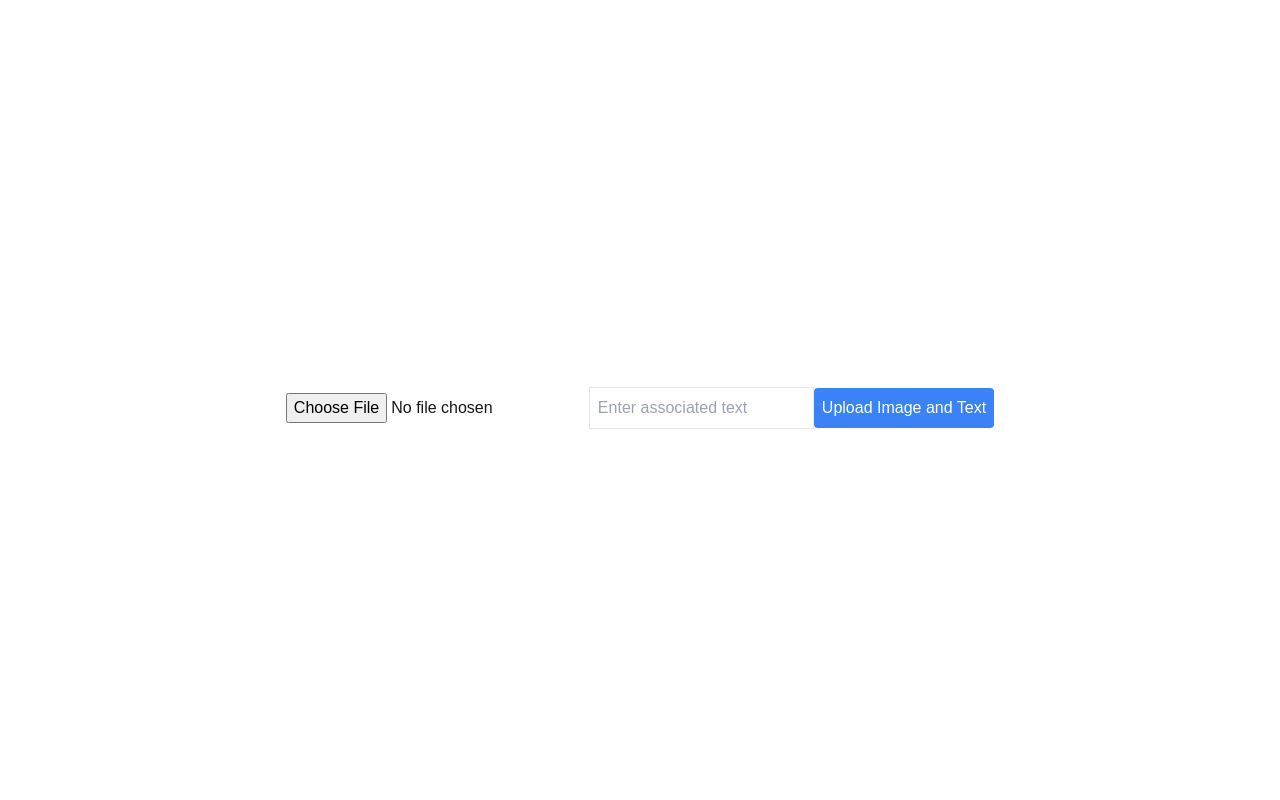
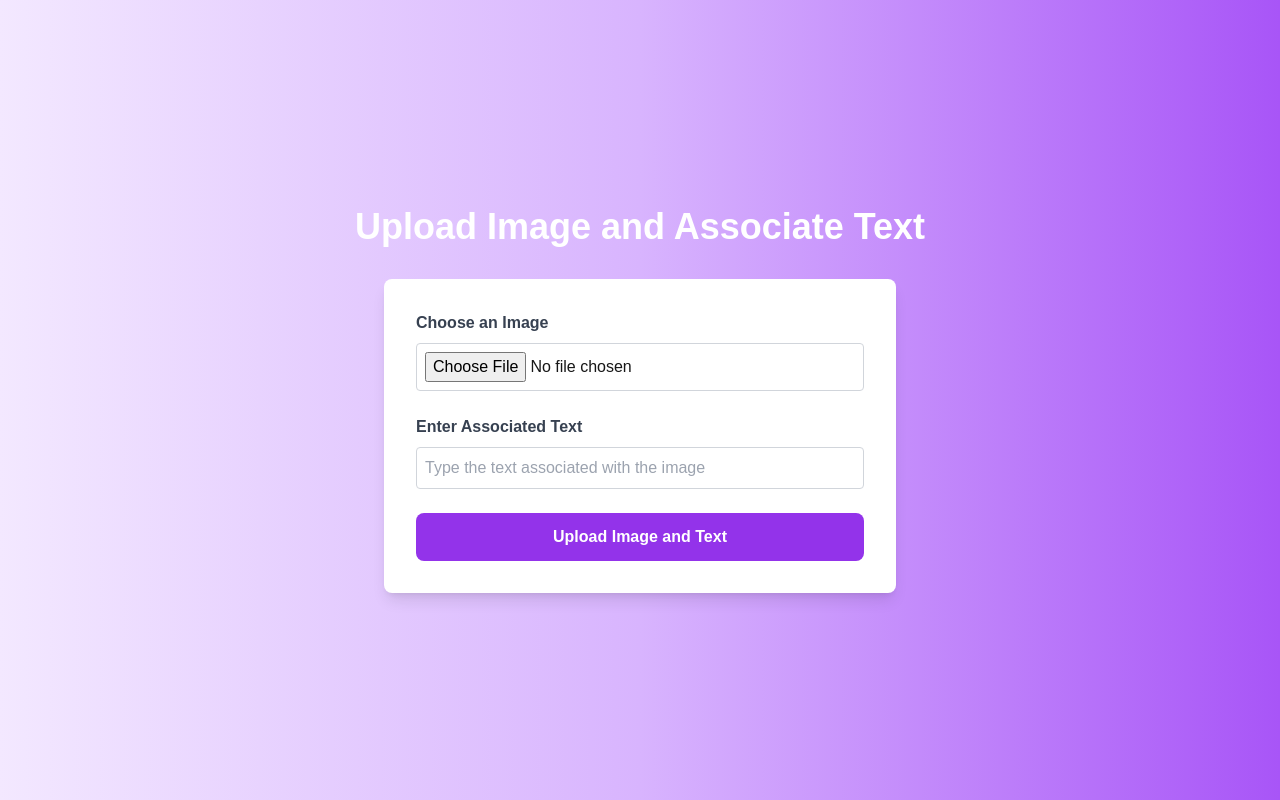
Before and after one commit to sandhyanimbark/mymagician, a Next.js app: page /text-from-image in a window 1280 px wide. Built offline with nearby package versions, Linux system fonts and the light colour scheme; no server answers.

Commit message:
first commit new changes

```diff
--- a/app/text-from-image/page.js
+++ b/app/text-from-image/page.js
@@ -5,15 +5,19 @@ import { supabase } from '../../lib/supabaseClient'
 export default function TextFromImage() {
   const [file, setFile] = useState(null)
   const [text, setText] = useState('')
+  const [loading, setLoading] = useState(false)
 
   const handleSubmit = async (e) => {
     e.preventDefault()
+    setLoading(true)
 
     if (!file || !text) {
       alert('Please select an image and provide text')
+      setLoading(false)
       return
     }
 
+    try {
       // Upload image to Supabase storage
       const { data: storageData, error: storageError } = await supabase.storage
         .from('images')
@@ -21,6 +25,7 @@ export default function TextFromImage() {
 
       if (storageError) {
         console.error('Error uploading image:', storageError)
+        setLoading(false)
         return
       }
 
@@ -36,21 +41,53 @@ export default function TextFromImage() {
       } else {
         alert('Image and text saved successfully!')
       }
+    } catch (error) {
+      console.error('Unexpected error:', error)
+    }
+
+    setLoading(false)
   }
 
   return (
-    <div className="flex flex-col items-center justify-center min-h-screen p-4">
-      <form onSubmit={handleSubmit} className="space-y-4">
-        <input type="file" onChange={(e) => setFile(e.target.files[0])} />
+    <div className="flex flex-col items-center justify-center min-h-screen bg-gradient-to-r from-purple-100 via-purple-300 to-purple-500">
+      <h1 className="text-4xl font-extrabold text-white mb-8">
+        Upload Image and Associate Text
+      </h1>
+      <form
+        onSubmit={handleSubmit}
+        className="bg-white p-8 rounded-lg shadow-lg space-y-6 w-full max-w-lg"
+      >
+        <div className="flex flex-col">
+          <label className="text-gray-700 font-semibold mb-2">
+            Choose an Image
+          </label>
+          <input
+            type="file"
+            onChange={(e) => setFile(e.target.files[0])}
+            className="border border-gray-300 p-2 rounded focus:outline-none focus:ring-2 focus:ring-purple-500"
+          />
+        </div>
+
+        <div className="flex flex-col">
+          <label className="text-gray-700 font-semibold mb-2">
+            Enter Associated Text
+          </label>
           <input
             type="text"
             value={text}
             onChange={(e) => setText(e.target.value)}
-          placeholder="Enter associated text"
-          className="border p-2"
+            placeholder="Type the text associated with the image"
+            className="border border-gray-300 p-2 rounded focus:outline-none focus:ring-2 focus:ring-purple-500"
           />
-        <button type="submit" className="bg-blue-500 text-white p-2 rounded">
-          Upload Image and Text
+        </div>
+
+        <button
+          type="submit"
+          className={`w-full bg-purple-600 text-white py-3 px-4 rounded-lg font-semibold transition duration-300 ease-in-out transform hover:scale-105 hover:bg-purple-700 ${loading ? 'opacity-50' : ''
+            }`}
+          disabled={loading}
+        >
+          {loading ? 'Uploading...' : 'Upload Image and Text'}
         </button>
       </form>
     </div>
```
Lines whose indentation alone changed are shown as unchanged.
